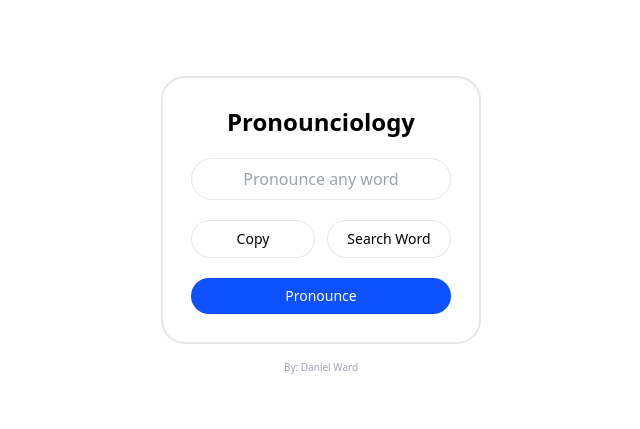
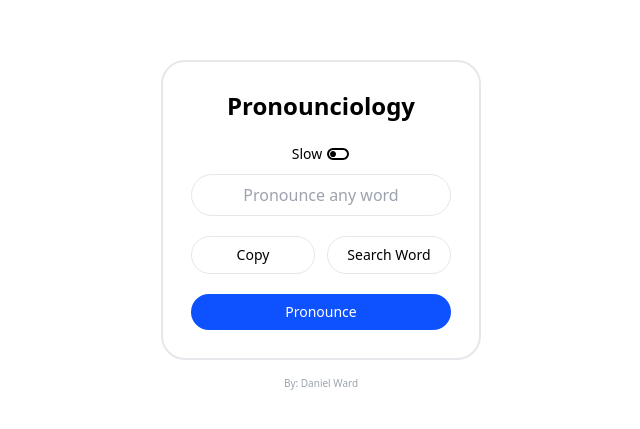
Before and after one commit to Quarantiine/Pronounciology, a Next.js app: page / in a window 1280 px wide. Shown: the part 175-604 px from the top of the page, without its empty margins (319-959 px from the left). Built offline with nearby package versions, Linux system fonts and the light colour scheme.

Commit message:
added new feature

```diff
--- a/src/components/PronounceContainer.jsx
+++ b/src/components/PronounceContainer.jsx
@@ -6,6 +6,7 @@ import React, { useEffect, useRef, useState } from "react";
 export default function PronounceContainer({}) {
 	const [inputText, setInputText] = useState("");
 	const [inputTextLengthCheck, setInputTextLengthCheck] = useState(false);
+	const [slowSpeechRate, setSlowSpeechRate] = useState(false);
 	const [copied, setCopied] = useState(false);
 	const inputTextRef = useRef();
 
@@ -29,6 +30,11 @@ export default function PronounceContainer({}) {
 		e.preventDefault();
 		inputTextRef.current.value = "";
 		setInputText("");
+	};
+
+	const handleSpeechRate = (e) => {
+		e.preventDefault();
+		setSlowSpeechRate(!slowSpeechRate);
 	};
 
 	const handleCopyText = (e) => {
@@ -63,7 +69,7 @@ export default function PronounceContainer({}) {
 		const voices = window.speechSynthesis.getVoices();
 		msg.voice = voices[158];
 		msg.volume = 1; // From 0 to 1
-		msg.rate = 1; // From 1 to 10
+		msg.rate = slowSpeechRate ? 0.1 : 1; // From 1 to 10
 		msg.pitch = 1; // From 0 to 2
 		msg.lang = "en";
 
@@ -83,16 +89,28 @@ export default function PronounceContainer({}) {
 					Pronounciology
 				</h1>
 
-				{inputTextLengthCheck && (
+				<div className="flex flex-col justify-center items-center w-full relative gap-2">
 					<button
-						onClick={handleInputTextRef}
-						className="btn border bg-red-500 w-full text-white"
+						onClick={handleSpeechRate}
+						className="flex justify-center items-center gap-1"
 					>
-						Clear
+						<p className="text-sm">Slow</p>
+						{slowSpeechRate ? (
+							<Image
+								src={"/icons/toggle_on.svg"}
+								alt="on"
+								width={24}
+								height={24}
+							/>
+						) : (
+							<Image
+								src={"/icons/toggle_off.svg"}
+								alt="off"
+								width={24}
+								height={24}
+							/>
+						)}
 					</button>
-				)}
-
-				<div className="flex flex-col justify-center items-center w-full relative gap-2">
 					<input
 						className="px-3 py-2 rounded-3xl outline-none border w-full text-center placeholder:text-center"
 						placeholder="Pronounce any word"
@@ -132,6 +150,15 @@ export default function PronounceContainer({}) {
 					</Link>
 				</div>
 
+				{inputTextLengthCheck && (
+					<button
+						onClick={handleInputTextRef}
+						className="btn border bg-red-500 w-full text-white"
+					>
+						Clear
+					</button>
+				)}
+
 				<button
 					className="btn w-full bg-[#0E51FF] text-white"
 					onClick={handleSubmit}
```
Also changed, not shown: public/icons/toggle_off.svg (added), public/icons/toggle_on.svg (added).
